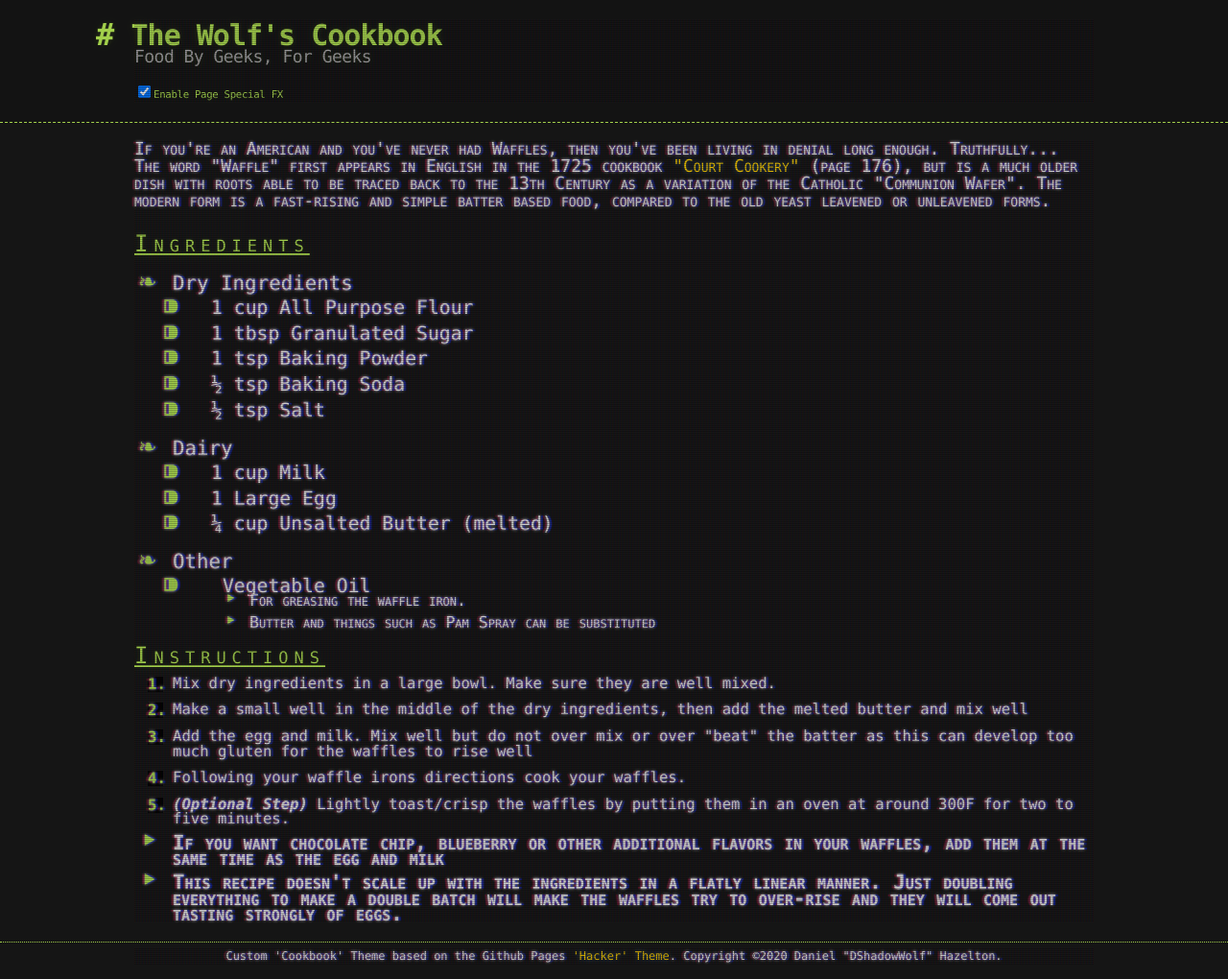
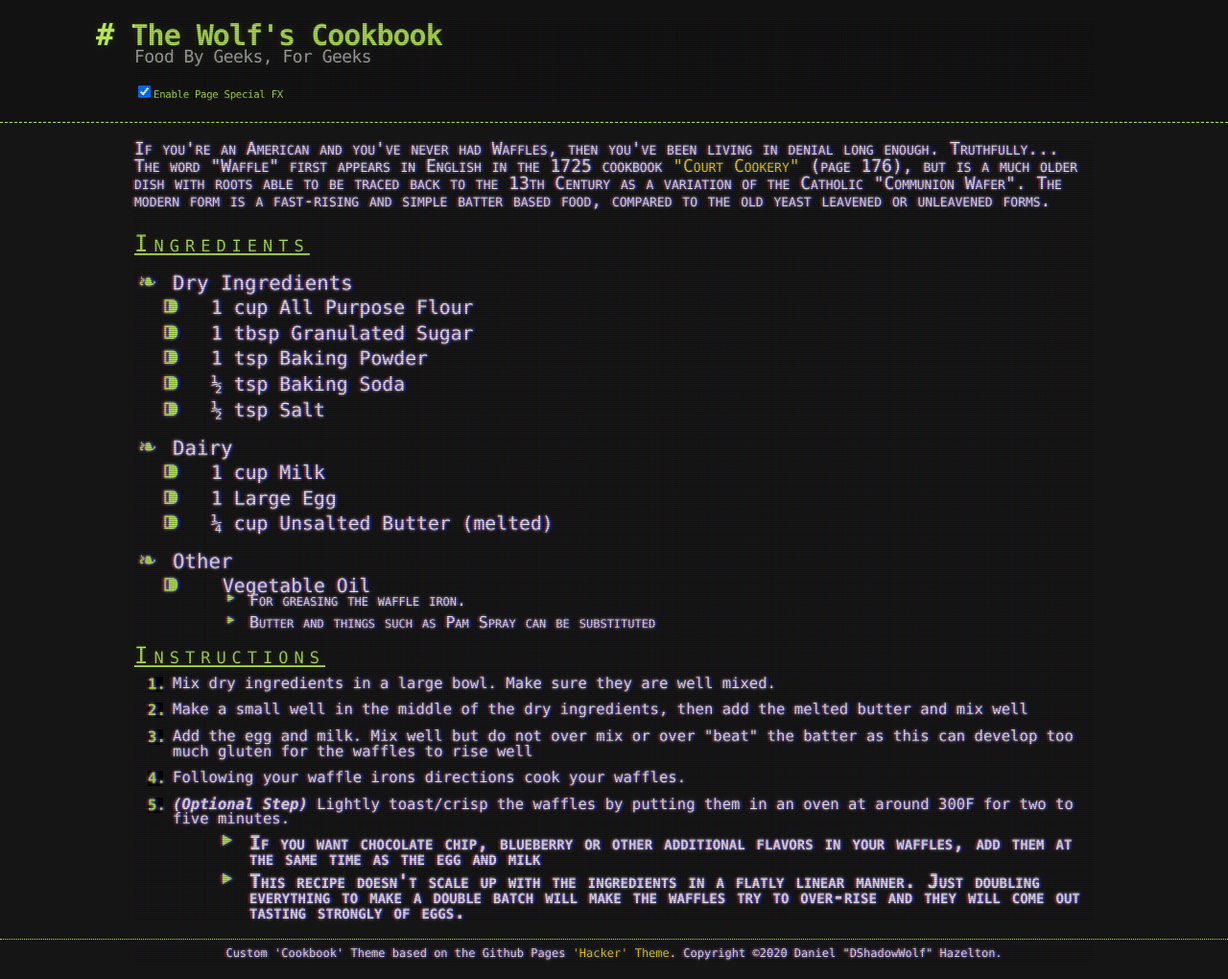
Before and after one commit to dshadowwolf/dshadowwolf.github.io, a Jekyll site: the page built from recipes/3/waffles_dshad.html, in a window 1280 px wide. Shown: the whole page at 96% size. Built offline with Jekyll 4.4.1, drawn with Linux system fonts in a browser that asks for light colours.

Commit message:
start fixing the layouts since there were changes in the stylesheets (sixth commit -- hopefully last)

```diff
--- a/_sass/cookbook-theme.scss
+++ b/_sass/cookbook-theme.scss
@@ -550,8 +550,8 @@ a:visited {
 }
 
 ul.instruction-notes li {
-    margin-left: 4em;
-    font-size: 1.3em;
+    margin-left: 4em !important;
+    font-size: 1.25em;
     font-variant: small-caps;
     font-weight: bold;
     line-height: 0.8em;
```
